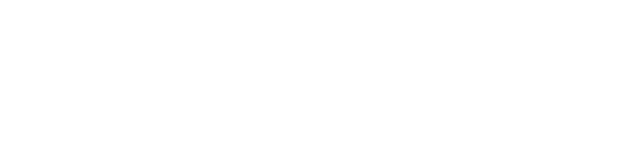
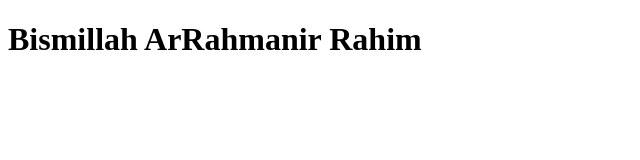
Before and after one commit to Sagar-DU/programminghero-assignment1, a plain HTML site: page index.html in a window 1280 px wide. Shown: the whole page, without its empty margins (0-640 px from the left). Drawn offline with Linux system fonts and the light colour scheme.

Commit message:
checking if git it connected properly

```diff
--- a/index.html
+++ b/index.html
@@ -9,7 +9,7 @@
 
 <body>
     <header>
-
+        <h1>Bismillah ArRahmanir Rahim</h1>
     </header>
     <main>
 
```
